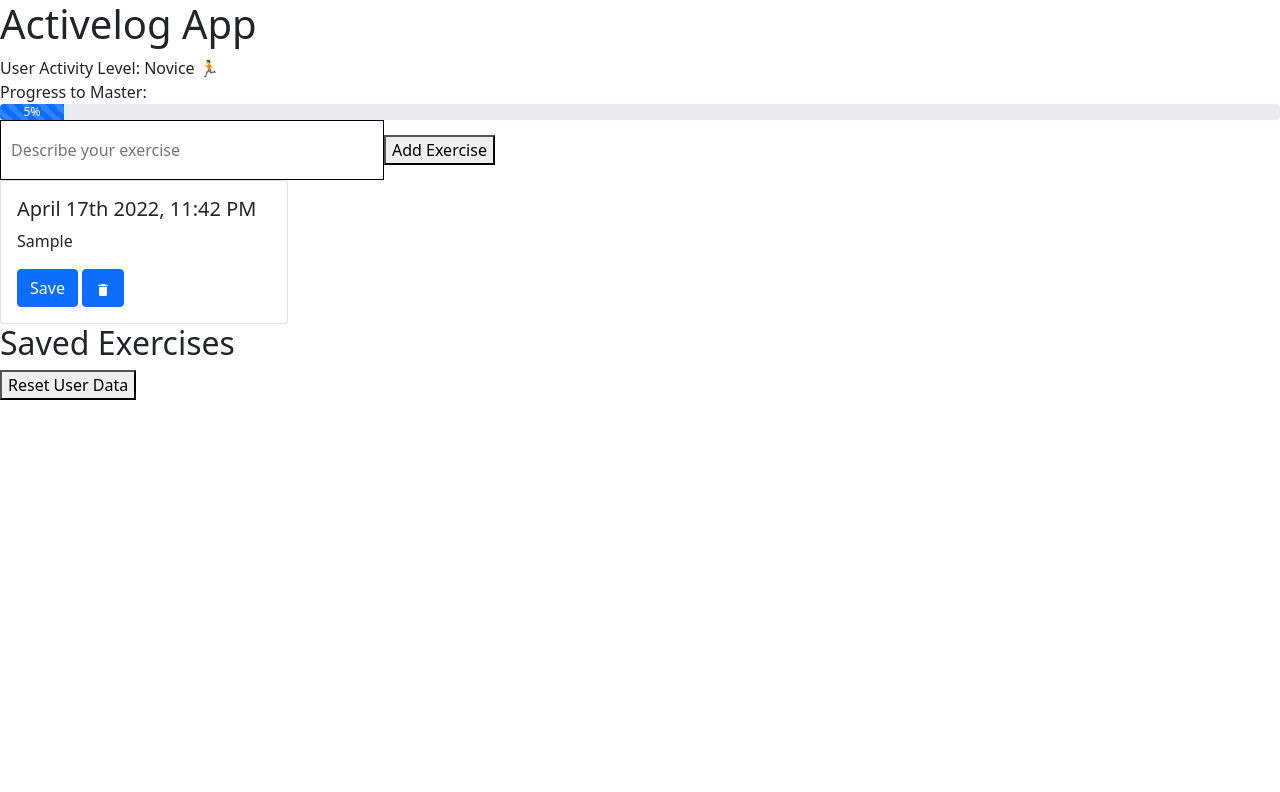
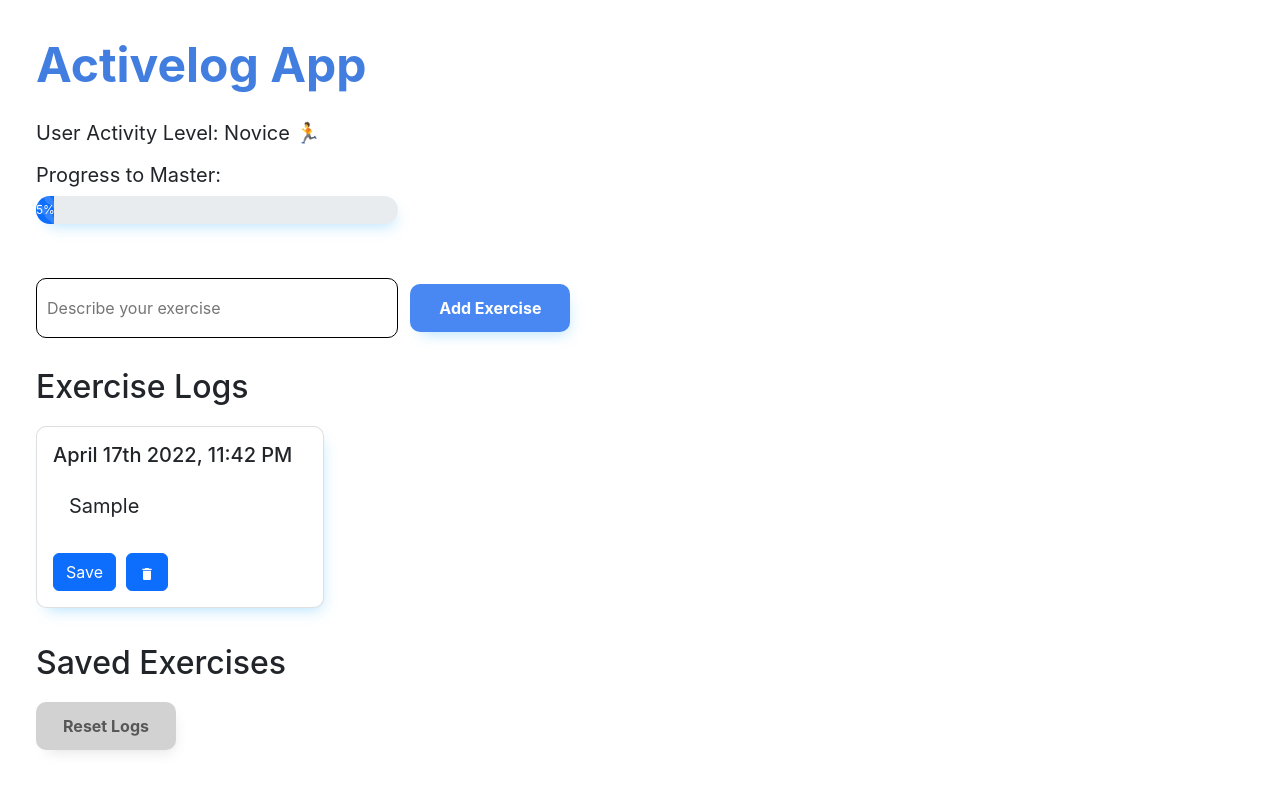
Before and after one commit to sooart0504/activelog, a React (Create React App) app: page / in a window 1280 px wide. Both pictures are taken after typing "Sample" into the empty fields and a click on the button "Add Exercise". Shown: the top 792 px of the page. Built offline with nearby package versions, Linux system fonts and the light colour scheme.

Commit message:
Final version of ActiveLog; Css added

```diff
--- /dev/null
+++ b/src/App.css
@@ -0,0 +1,65 @@
+.activelog-app {
+    margin: 36px;
+    font-family: -apple-system, BlinkMacSystemFont, 'Segoe UI', 'Roboto', 'Oxygen', 'Ubuntu', 'Cantarell', 'Fira Sans', 'Droid Sans', 'Helvetica Neue', sans-serif;
+}
+
+h1 {
+    font-size: 48px;
+    font-weight: bold;
+    color: #427EE0;
+}
+
+h2 {
+ margin-top: 24px;
+}
+
+.logs-container {
+    display: flex;
+    justify-content: start;
+    flex-wrap: wrap;
+}
+
+.saved-container {
+    display: flex;
+    justify-content: start;
+    flex-wrap: wrap;
+}
+
+.card-container {
+    margin-top: 12px;
+    margin-bottom: 12px;
+    margin-right: 18px;
+}
+
+.each-card {
+    width: 18rem;
+    border-radius: 10px;
+    box-shadow: 4px 8px 15px -7px rgba(30, 166, 250, 0.36);
+}
+
+.card-buttons {
+    margin-right: 4px;
+    border-radius: 6px;
+}
+
+.card-title {
+}
+
+.card-body {
+    font-size: 20px;
+}
+
+.reset-data-button {
+    margin-top: 12px;
+    margin-bottom: 12px;
+    background-color: #D2D2D2;
+    box-shadow: 4px 8px 15px -7px #E0E0E0;
+    color: #575757;
+    font-weight: bold;
+    /*position: absolute;*/
+    border:none;
+    border-radius:10px;
+    padding:12px;
+    min-height:30px;
+    min-width: 140px;
+}
--- a/src/App.js
+++ b/src/App.js
@@ -6,6 +6,7 @@ import Button from 'react-bootstrap/Button';
 import 'bootstrap/dist/css/bootstrap.min.css';
 import Alert from 'react-bootstrap/Alert';
 import { v4 as uniqueId } from 'uuid';
+import './App.css';
 
 import UserLevel from "./components/UserLevel";
 import EntryForm from "./components/EntryForm";
@@ -14,9 +15,9 @@ import EntryForm from "./components/EntryForm";
 function App() {
     const [level, setLevel] = useState(0);
     const [rank, setRank] = useState("");
+    const [progress, setProgress] = useState(0);
     const [input, setInput] = useState({input_value: "", input_time: ""});
     const [entries, setEntries] = useState([]);
-    const [progress, setProgress] = useState(0);
     const [time, setTime] = useState("");
     const [saved, setSaved] = useState([]);
     const [showAlert, setShowAlert] = useState(false);
@@ -75,11 +76,11 @@ function App() {
         entries.map((entry, i) => {
             entriesList.push(
                 <div className="card-container" key={i}>
-                    <Card style={{ width: '18rem' }}>
+                    <Card className="each-card">
                         <Card.Body>
-                            <Card.Title>{entry.input_time}</Card.Title>
-                            <Card.Text>{entry.input_value}</Card.Text>
-                            <Button onClick={() => {saveExercise(entry)}}>Save</Button> <Button onClick={() => {deleteEntryitem(i)}}><MdDelete /></Button>
+                            <Card.Title className="card-title">{entry.input_time}</Card.Title>
+                            <Card.Text className="card-body">{entry.input_value}</Card.Text>
+                            <Button className="card-buttons" onClick={() => {saveExercise(entry)}}>Save</Button> <Button className="card-buttons" onClick={() => {deleteEntryitem(i)}}><MdDelete /></Button>
                         </Card.Body>
                     </Card>
                 </div>
@@ -94,12 +95,12 @@ function App() {
 
         saved.map((entry, i) => {
             savedList.push(
-                <div>
-                    <Card style={{ width: '18rem' }}>
+                <div className="card-container">
+                    <Card className="each-card">
                         <Card.Body>
-                            <Card.Title>{entry.input_value}</Card.Title>
-                            <Card.Text>Exercise created on {entry.input_time}</Card.Text>
-                            <Button onClick={() => {addSavedToArray(entry, entry.id)}}><MdAdd /></Button> <Button onClick={() => {deleteSaveditem(i)}}><MdDelete /></Button>
+                            <Card.Title className="card-title">{entry.input_value}</Card.Title>
+                            <Card.Text className="card-body">Exercise created on {entry.input_time}</Card.Text>
+                            <Button className="card-buttons" onClick={() => {addSavedToArray(entry, entry.id)}}><MdAdd /></Button> <Button className="card-buttons" onClick={() => {deleteSaveditem(i)}}><MdDelete /></Button>
                         </Card.Body>
                     </Card>
                 </div>
@@ -155,13 +156,18 @@ function App() {
           {AlertMessage()}
 
           {/* Display the list of all logs saved */}
-          {presentEntries()}
+          <h2>Exercise Logs</h2>
+          <div className="logs-container">
+              {presentEntries()}
+          </div>
 
           <h2>Saved Exercises</h2>
-          {presentSaved()}
+          <div className="saved-container">
+            {presentSaved()}
+          </div>
 
           {/* Display button for Resetting user data */}
-          <button onClick={() => {resetData()}}>Reset User Data</button>
+          <button className="reset-data-button" onClick={() => {resetData()}}>Reset Logs</button>
       </div>
   );
 }
--- a/src/components/EntryForm.css
+++ b/src/components/EntryForm.css
@@ -1,6 +1,28 @@
+.entry-form {
+    margin-top: 12px;
+    margin-bottom: 12px;
+}
+
+.form-button {
+    margin-left: 12px;
+    margin-top: 12px;
+    margin-bottom: 12px;
+    background-color: #4988F2;
+    box-shadow: 4px 8px 15px -7px rgba(30, 166, 250, 0.36);
+    color: #FFFFFF;
+    font-weight: bold;
+    /*position: absolute;*/
+    border:none;
+    border-radius:10px;
+    padding:12px;
+    min-height:30px;
+    min-width: 160px;
+}
+
 #input-box {
     border: 1px solid black;
+    border-radius:10px;
     padding: 10px;
-    width: 30%;
+    min-width: 30%;
     height: 60px;
 }
--- /dev/null
+++ b/src/components/UserLevel.css
@@ -0,0 +1,34 @@
+.user-progress {
+    margin-top: 24px;
+    margin-bottom: 24px;
+    font-size: 20px;
+    display: flex;
+    flex-flow: column nowrap;
+}
+
+.rank-name {
+
+}
+
+.progress-to-master {
+    margin-top: 12px;
+    margin-bottom: 24px;
+}
+
+.progress-bar-only {
+    max-width: 30%;
+    height: 28px;
+    box-shadow: 4px 8px 15px -7px rgba(30, 166, 250, 0.36);
+    border-radius: 20px;
+    transition: all 0.5s;
+    margin-top: 6px;
+}
+
+.rank-toast {
+    box-shadow: 4px 8px 15px -7px rgba(30, 166, 250, 0.36);
+}
+
+.me-auto {
+    color: #427EE0;
+    font-weight: bold;
+}
--- a/src/components/UserLevel.js
+++ b/src/components/UserLevel.js
@@ -1,6 +1,7 @@
 import React, {useEffect, useState} from "react";
 import ProgressBar from 'react-bootstrap/ProgressBar';
 import Toast from 'react-bootstrap/Toast';
+import './UserLevel.css';
 
 
 function UserLevel(props) {
@@ -19,16 +20,15 @@ function UserLevel(props) {
 
     return (
         <div className="user-progress">
-            <div>User Activity Level: {rank} </div>
-            <Toast show={showToast} onClose={toggleToast}>
+            <div className="rank-name">User Activity Level: {rank} </div>
+            <div className="progress-to-master">Progress to Master: <ProgressBar className="progress-bar-only" animated now={progress} label={`${progress}%`} /></div>
+            <Toast className="rank-toast" show={showToast} onClose={toggleToast}>
                 <Toast.Header>
-                    {/*<img src="holder.js/20x20?text=%20" className="rounded me-2" alt="" />*/}
                     <strong className="me-auto">ActiveLog</strong>
                     <small>just now</small>
                 </Toast.Header>
                 <Toast.Body>Your activity level is now: {rank}. Keep it up!</Toast.Body>
             </Toast>
-            <div>Progress to Master: <ProgressBar animated now={progress} label={`${progress}%`} /></div>
         </div>
     )
 }
```
Also changed, not shown: src/components/EntryList.js (deleted, +0 -47 lines), src/components/LogEntry.js (deleted, +0 -26 lines).
